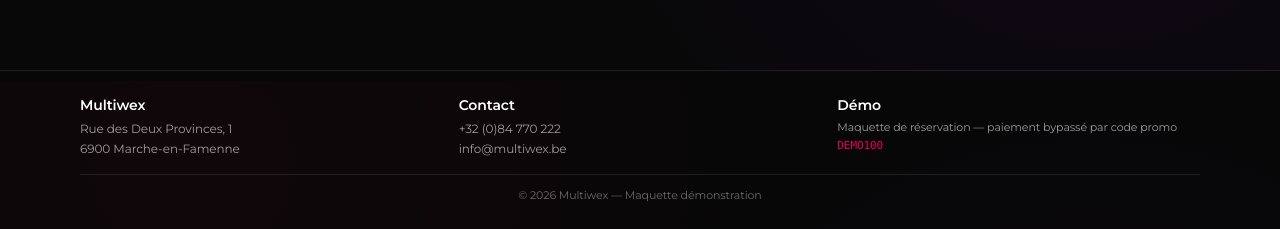
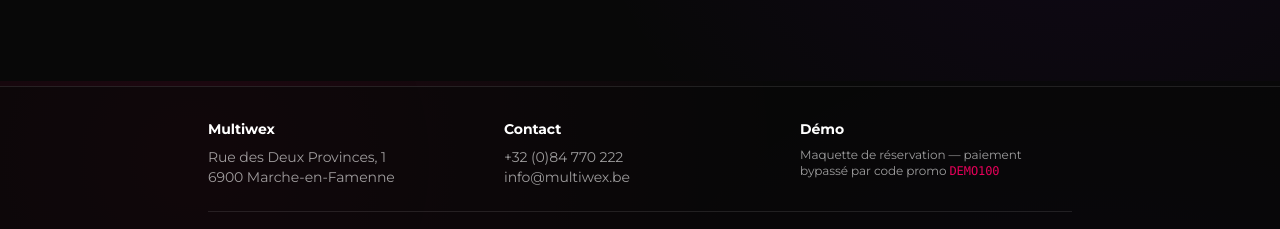
Before and after one commit to khatcha7/multiwex-webapp, a Next.js app: page /booking in a window 1280 px wide. Shown: the part 719-948 px from the top of the page. Built offline with nearby package versions, Linux system fonts and the light colour scheme; no server answers.

Commit message:
Revert "Update Footer.js"
This reverts commit e099a948f5b7e068fd8826bfd9dd8a9a074c7a6c.

```diff
--- a/components/Footer.js
+++ b/components/Footer.js
@@ -1,28 +1,24 @@
 export default function Footer() {
   return (
-    <footer className="mt-16 border-t border-white/10 bg-mw-darker/60">
-      <div className="mx-auto max-w-6xl px-4 py-6 text-xs leading-relaxed text-white/60">
-        <div className="grid gap-4 md:grid-cols-3">
+    <footer className="mt-20 border-t border-white/10 bg-mw-darker/60">
+      <div className="mx-auto max-w-4xl px-4 py-8 text-sm text-white/60">
+        <div className="grid gap-6 md:grid-cols-3">
           <div>
-            <div className="mb-1 font-semibold text-white text-sm">Multiwex</div>
+            <div className="mb-2 font-bold text-white">Multiwex</div>
             <div>Rue des Deux Provinces, 1</div>
             <div>6900 Marche-en-Famenne</div>
           </div>
           <div>
-            <div className="mb-1 font-semibold text-white text-sm">Contact</div>
+            <div className="mb-2 font-bold text-white">Contact</div>
             <div>+32 (0)84 770 222</div>
             <div>info@multiwex.be</div>
           </div>
           <div>
-            <div className="mb-1 font-semibold text-white text-sm">Démo</div>
-            <div className="text-[11px]">
-              Maquette de réservation — paiement bypassé par code promo{" "}
-              <span className="font-mono text-mw-pink">DEMO100</span>
-            </div>
+            <div className="mb-2 font-bold text-white">Démo</div>
+            <div className="text-xs">Maquette de réservation — paiement bypassé par code promo <span className="font-mono text-mw-pink">DEMO100</span></div>
           </div>
         </div>
-
-        <div className="mt-4 border-t border-white/10 pt-3 text-center text-[11px] text-white/40">
+        <div className="mt-6 border-t border-white/10 pt-4 text-center text-xs text-white/40">
           © 2026 Multiwex — Maquette démonstration
         </div>
       </div>
```
